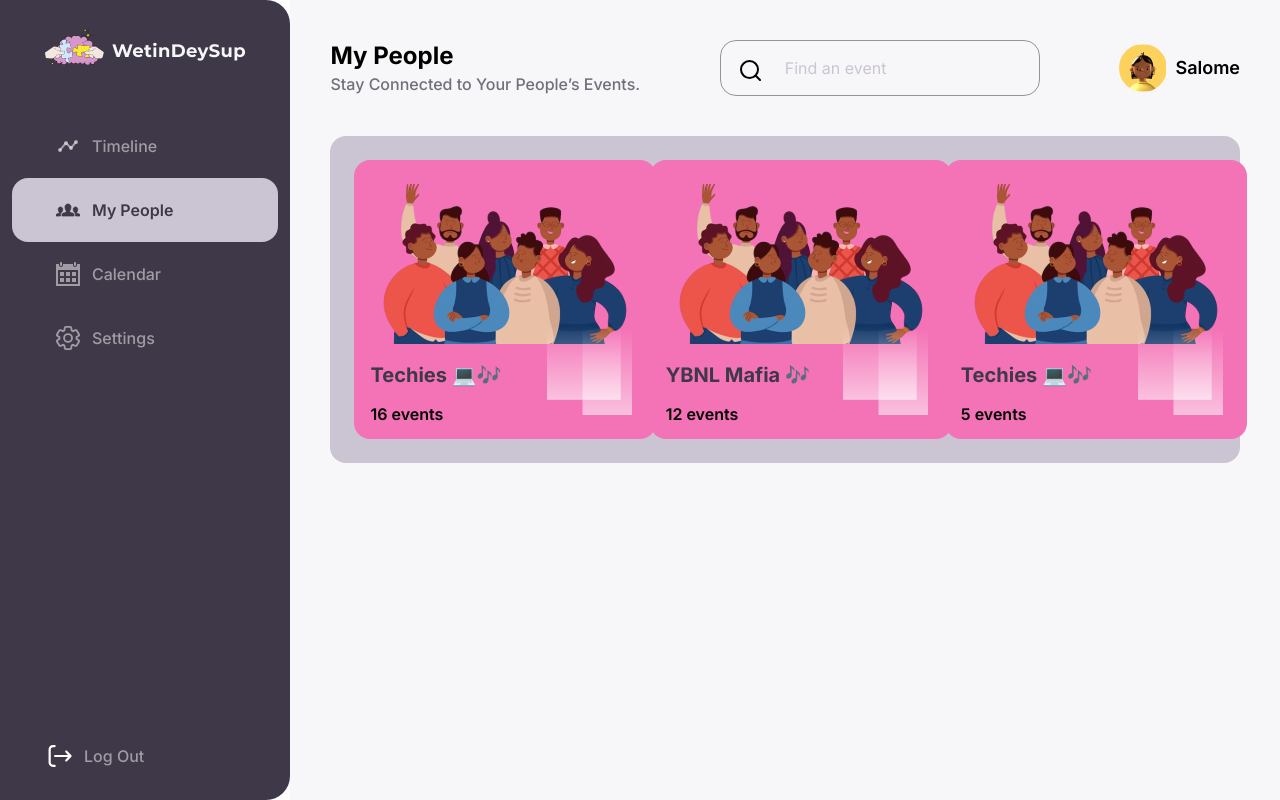
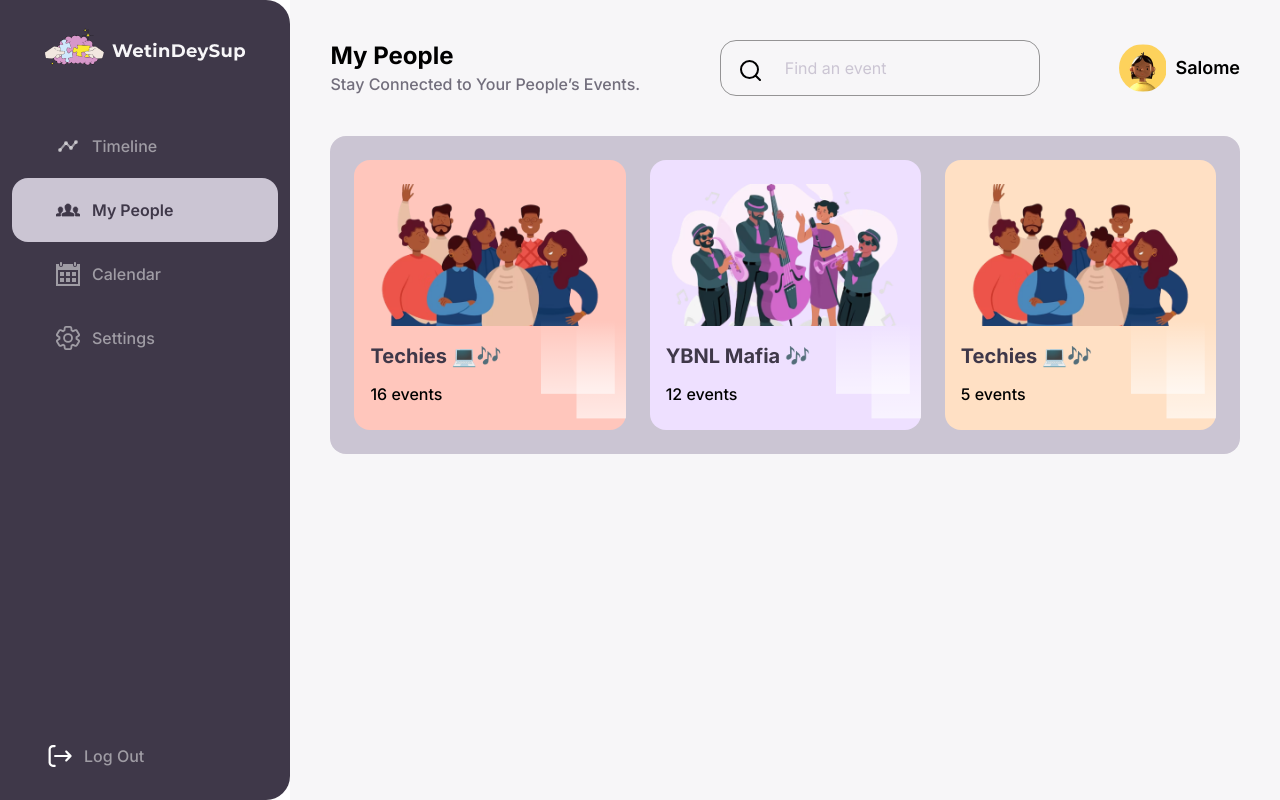
Before and after one commit to codeReaper0/event-webapp2, a Next.js app: page /people in a window 1280 px wide. Built offline with nearby package versions, Linux system fonts and the light colour scheme.

Commit message:
fix: my-people card component (#24)

```diff
--- a/components/layout/myTimeline.tsx
+++ b/components/layout/myTimeline.tsx
@@ -22,7 +22,7 @@ const ArrowDownSVG: React.FC = () => (
   </svg>
 );
 
-const NextBtnSVG: React.FC = () => (
+export const NextBtnSVG: React.FC = () => (
   <svg
     xmlns="http://www.w3.org/2000/svg"
     width={32}
@@ -39,7 +39,7 @@ const NextBtnSVG: React.FC = () => (
     />
   </svg>
 );
-const GroupRectangleSVG: React.FC = () => (
+export const GroupRectangleSVG: React.FC = () => (
   <svg
     xmlns="http://www.w3.org/2000/svg"
     width={85}
--- a/components/myPeopleCard.tsx
+++ b/components/myPeopleCard.tsx
@@ -1,73 +1,63 @@
 import Image from "next/image";
+import { GroupRectangleSVG } from "./layout/myTimeline";
 import TechiesImage from "assets/mypeople/people1.png";
+import YBNLImage from "assets/mypeople/people2.png";
 
-type MyPeopleCardProps = {
-  title: string;
+interface cardItem {
+  bg: string;
+  imgSrc: any;
+  name: string;
   events: number;
+}
+
+const cardArray: cardItem[] = [
+  {
+    bg: "bg-[#FFC6BC]",
+    imgSrc: TechiesImage,
+    name: "Techies 💻🎶",
+    events: 16
+  },
+  {
+    bg: "bg-[#EEE0FF]",
+    imgSrc: YBNLImage,
+    name: "YBNL Mafia 🎶",
+    events: 12
+  },
+  {
+    bg: "bg-[#FFE0C4]",
+    imgSrc: TechiesImage,
+    name: "Techies 💻🎶",
+    events: 5
+  },
+];
+
+const MyPeopleCard: React.FC = () => {
+
+  const cardData = cardArray.map((item, index) => (
+    <div key={index} className={`py-6 px-4 rounded-2xl ${item.bg}`}>
+      <Image src={item.imgSrc} className="w-full" alt="" />
+      <div className="relative mt-4 flex justify-between gap-3">
+        <span className="text-black font-sans font-medium text-base">
+          <h2 className="font-montserrat text-xl font-bold text-[#3F3849]">
+            {item.name}
+          </h2>
+          <h6 className="mt-3">{item.events} events</h6>
+        </span>
+        <div className="absolute top-[-52px] right-[-16px]">
+          <GroupRectangleSVG />
+        </div>
+      </div>
+    </div>
+  ));
+
+  return (
+    /* My People Card Container */
+    <div className="p-6 bg-secondary rounded-2xl">
+      <div className="grid lg:grid-cols-2 xl:grid-cols-3 gap-6">
+        {cardData}
+      </div>
+    </div>
+  );
 };
 
-export default function MyPeopleCard({ title, events }: MyPeopleCardProps) {
-  return (
-    <div className="px-[16px] py-[24px] w-[302px] h-[279px] flex flex-col gap-[16px] bg-pink-400 rounded-[16px] relative">
-      <Image
-        className="rounded-[16px] w-[270px]"
-        src={TechiesImage}
-        alt="Techies"
-      />
-      <div className="flex flex-col gap-[12px]">
-        <h1 className="font-bold font-montserrat text-[20px] text-primary">
-          {title}
-        </h1>
-        <h4 className="font-semibold font-sans text-[16px] text-black">
-          {events} events
-        </h4>
-      </div>
-      <span className="absolute top-[136px] left-[193px]">
-        <svg
-          xmlns="http://www.w3.org/2000/svg"
-          width="85"
-          height="119"
-          viewBox="0 0 85 119"
-          fill="none"
-        >
-          <rect
-            x="35.5122"
-            y="24.5854"
-            width="73.7565"
-            height="103.806"
-            fill="url(#paint0_linear_14_7228)"
-          />
-          <rect
-            width="73.7565"
-            height="103.806"
-            fill="url(#paint1_linear_14_7228)"
-          />
-          <defs>
-            <linearGradient
-              id="paint0_linear_14_7228"
-              x1="72.3905"
-              y1="32.0977"
-              x2="72.3905"
-              y2="188.865"
-              gradientUnits="userSpaceOnUse"
-            >
-              <stop stop-color="white" stop-opacity="0" />
-              <stop offset="1" stop-color="white" />
-            </linearGradient>
-            <linearGradient
-              id="paint1_linear_14_7228"
-              x1="36.8783"
-              y1="30.049"
-              x2="36.8783"
-              y2="161.097"
-              gradientUnits="userSpaceOnUse"
-            >
-              <stop stop-color="white" stop-opacity="0" />
-              <stop offset="1" stop-color="white" />
-            </linearGradient>
-          </defs>
-        </svg>
-      </span>
-    </div>
-  );
-}
+export default MyPeopleCard;
--- a/pages/people.tsx
+++ b/pages/people.tsx
@@ -9,11 +9,7 @@ export default function People() {
         title="My People"
         info="Stay Connected to Your People’s Events."
       />
-      <div className="bg-secondary rounded-2xl w-full p-6 grid grid-cols-3 gap-6">
-        <MyPeopleCard title="Techies 💻🎶" events={16} />
-        <MyPeopleCard title="YBNL Mafia 🎶" events={12} />
-        <MyPeopleCard title="Techies 💻🎶" events={5} />
-      </div>
+      <MyPeopleCard />
     </MainLayout>
   );
 }
```
